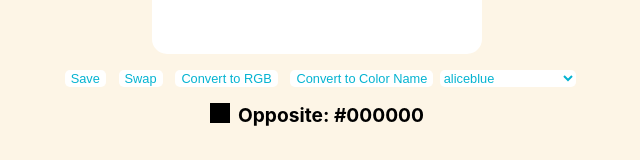
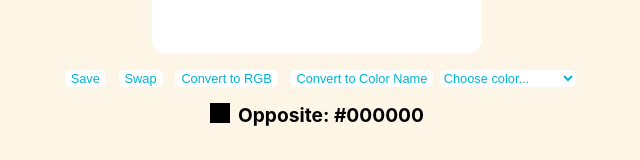
Before and after one commit to liztrenholme/colorbox, a React (Create React App) app: page / in a window 1280 px wide. Shown: the part 455-615 px from the top of the page, without its empty margins (323-963 px from the left). Built offline with nearby package versions, Linux system fonts and the light colour scheme.

Commit message:
choose color placeholder

```diff
--- a/src/components/colorbox/index.js
+++ b/src/components/colorbox/index.js
@@ -236,7 +236,10 @@ render() {
           <button className='swapBtn' onClick={this.convertToHex}>Convert to Hex</button> : null}
         {(mode === 'hex' && color) || (mode === 'rgb' && color) ?
           <button className='swapBtn' onClick={this.convertToColorName}>Convert to Color Name</button> : null}
-        <select default='Color Options' className='colorSelect' onChange={this.handleColorChange}>
+        <select
+          className='colorSelect'
+          onChange={this.handleColorChange}>
+          <option value=''>Choose color...</option>
           {this.getColorOptions()}
         </select>
       </div>
```
